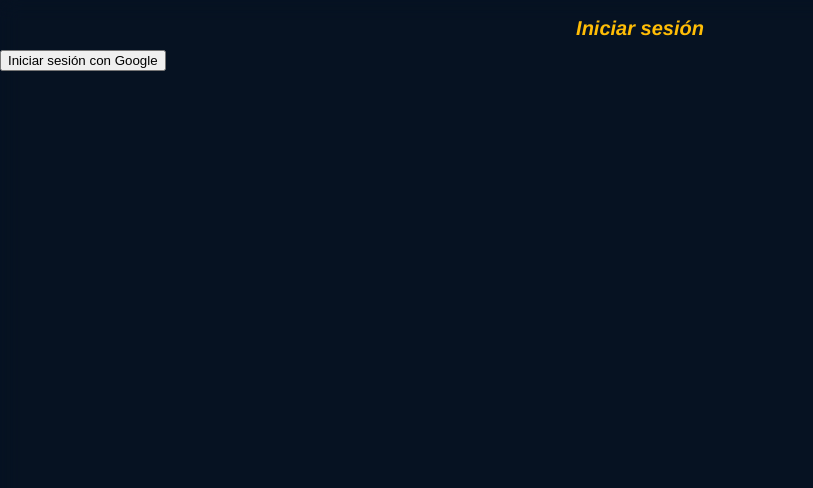
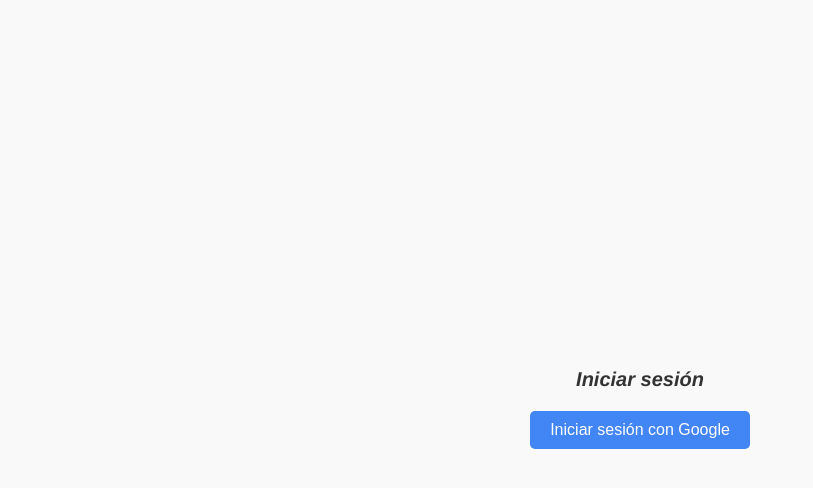
Before and after one commit to Marcos-Grasset/Cartelera-de-Peliculas-REACT, a React (Create React App) app: page / in a window 1280 px wide. Shown: the top 488 px of the page, without its empty margins (0-813 px from the left). Built offline with nearby package versions, Linux system fonts and the light colour scheme; no server answers.

Commit message:
estilos agregados para inicio y cierre de sesion

```diff
--- a/src/style.css
+++ b/src/style.css
@@ -471,6 +471,48 @@
   color: white;
 }
 
+.login-container {
+  display: flex;
+  flex-direction: column;
+  align-items: center;
+  justify-content: center;
+  height: 100vh;
+  background-color: #f9f9f9;
+}
+
+.login-container h2 {
+  margin-bottom: 20px;
+  color: #333;
+}
+
+.login-container button {
+  background-color: #4285F4;
+  color: white;
+  border: none;
+  padding: 10px 20px;
+  border-radius: 5px;
+  font-size: 16px;
+  cursor: pointer;
+}
+
+.login-container button:hover {
+  background-color: #357ae8;
+}
+
+.logout-button {
+  background-color: #007bff;
+  color: white;
+  border: none;
+  padding: 10px 15px;
+  border-radius: 5px;
+  cursor: pointer;
+  font-size: 14px;
+}
+
+.logout-button:hover {
+  background-color: #0056b3;
+}
+
 @keyframes fadeIn {
   from {
     opacity: 0;
```
